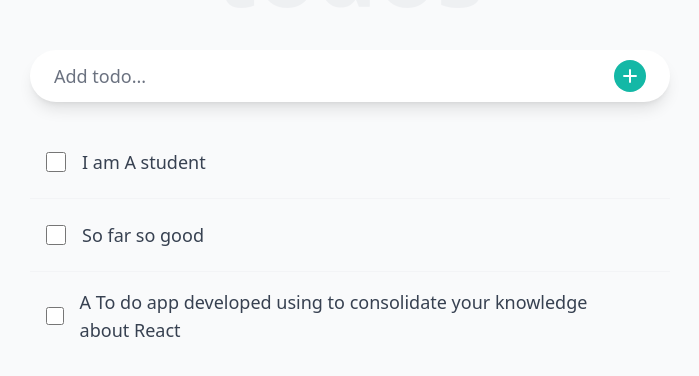
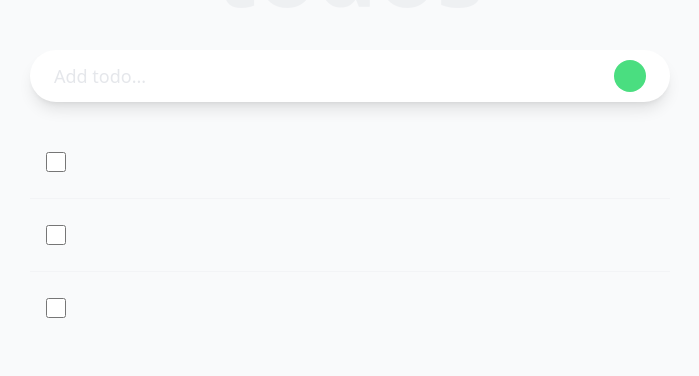
Before and after one commit to thicien/react-projects, a React (Vite) app: page / in a window 1280 px wide. Shown: the part 118-494 px from the top of the page, without its empty margins (290-989 px from the left). Built offline with nearby package versions, Linux system fonts and the light colour scheme.

Commit message:
Working on the checkout scales

```diff
--- a/src/App.tsx
+++ b/src/App.tsx
@@ -5,9 +5,9 @@ import type { Todo } from './types/index';
 
 function App() {
   const [todos, setTodos] = useState<Todo[]>([
-    { id: '1', text: 'I am A student', completed: false },
-    { id: '2', text: 'So far so good', completed: false },
-    { id: '3', text: 'A To do app developed using to consolidate your knowledge about React', completed: false }
+    { id: '1', text: '', completed: false },
+    { id: '2', text: '', completed: false },
+    { id: '3', text: '', completed: false }
   ])
   const addTodo = (text: string) => {
     if (!text.trim()) return;
@@ -36,4 +36,5 @@ function App() {
   );
 
 }
+
 export default App;
--- a/src/components/TaskForm.tsx
+++ b/src/components/TaskForm.tsx
@@ -18,16 +18,16 @@ export default function TaskForm({ onAdd }: TaskFormProps) {
       <input
         type="text"
         placeholder="Add todo..."
-        className="flex-grow py-3 text-lg focus:outline-none text-gray-700 placeholder-gray-500 bg-transparent"
+        className="flex-grow py-3 text-lg focus:outline-none text-gray-500 placeholder-gray-200 bg-transparent"
         value={text}
         onChange={(e) => setText(e.target.value)}
       />
       <button
         type="submit"
-        className="w-8 h-8 rounded-full bg-teal-500 text-white flex items-center justify-center hover:bg-teal-600 transition-colors shrink-0"
+        className="w-8 h-8 rounded-full bg-green-400 flex items-center justify-center hover:bg-black"
         title="Add task"
       >
-        <i className="fa-solid fa-plus"></i>
+        <i className="solid"></i>
       </button>
     </form>
   );
--- a/src/components/TaskItem.tsx
+++ b/src/components/TaskItem.tsx
@@ -33,4 +33,5 @@ export default function TaskItem({ todo, onToggle, onDelete }: TaskItemProps) {
       </button>
     </li>
   );
+
 }
--- a/src/components/TaskList.tsx
+++ b/src/components/TaskList.tsx
@@ -9,7 +9,7 @@ interface TaskListProps {
 
 export default function TaskList({ todos, onToggle, onDelete }: TaskListProps) {
   if (todos.length === 0) {
-    return <p className="text-center text-gray-500 py-6">No tasks yet.</p>;
+    return <p className="text-center text-gray-500 py-6"></p>;
   }
 
   return (
```
